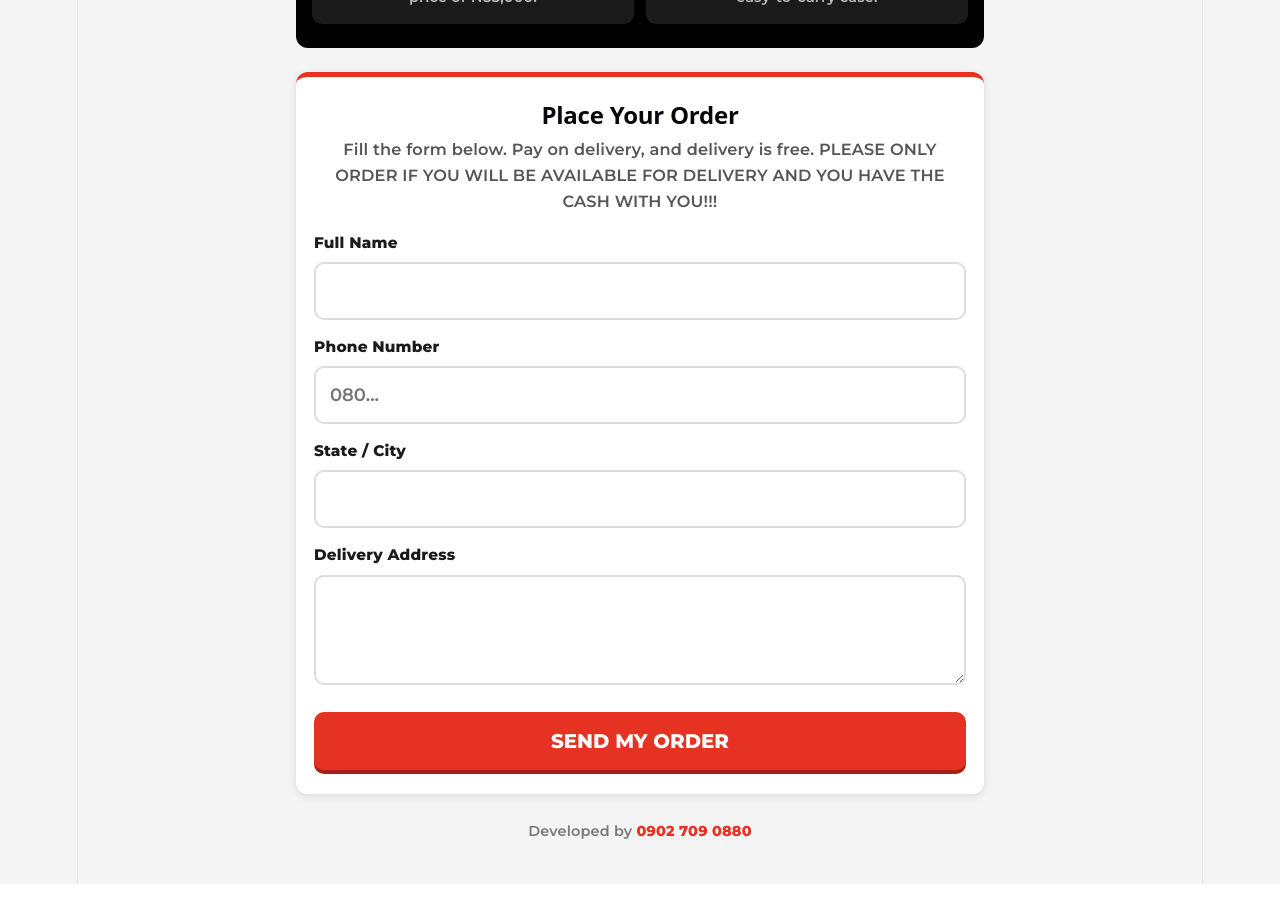
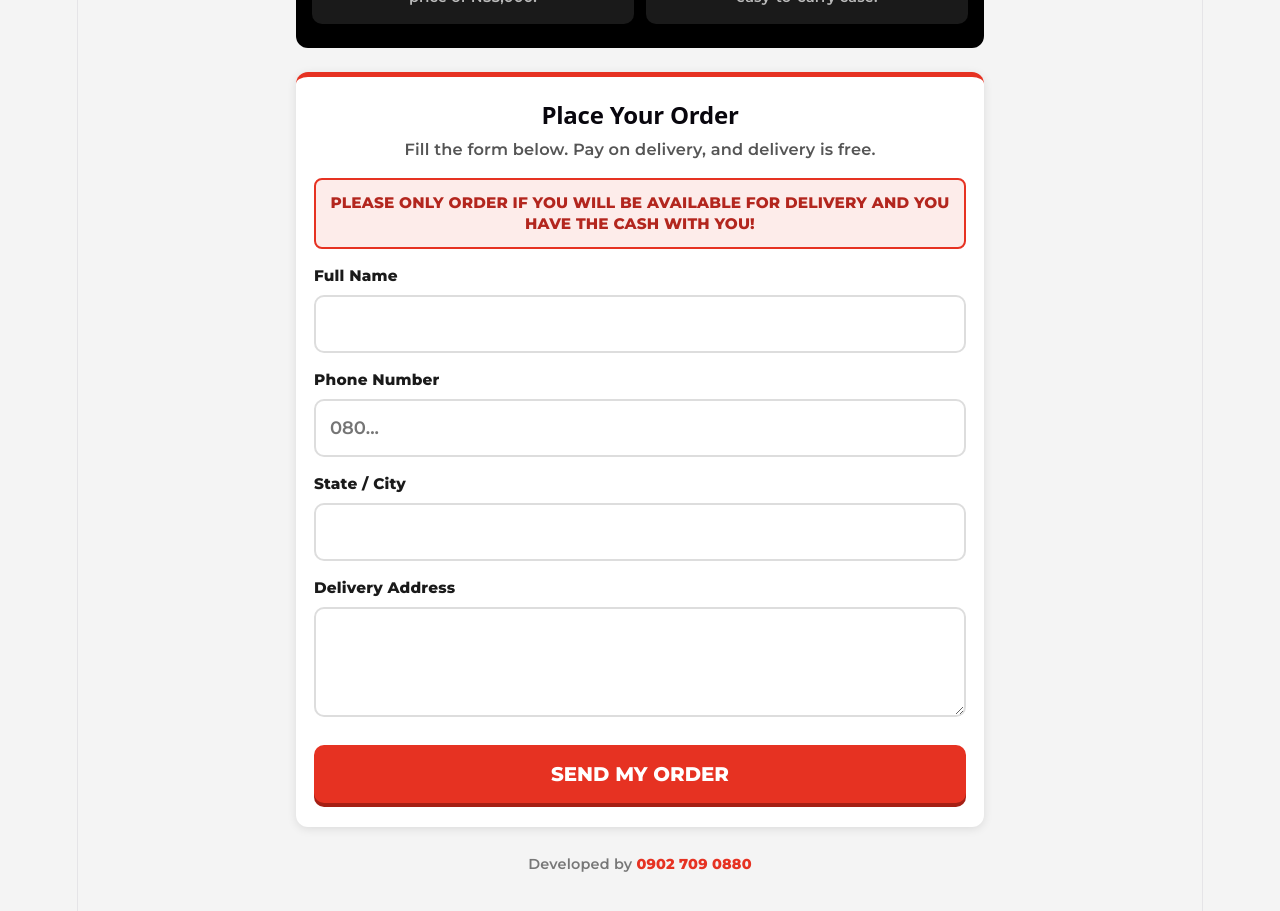
Before and after one commit to codebyemmanuel19/Michael-tools-, a React (Vite) app: page / in a window 1280 px wide. Shown: the part 2560-3471 px from the top of the page. Before the commit the page ends 3444 px from the top, so only its background shows below. Built offline with nearby package versions, Linux system fonts and the light colour scheme.

Commit message:
Add real estate template

```diff
--- a/src/michaeltools-site/OrderForm.css
+++ b/src/michaeltools-site/OrderForm.css
@@ -86,3 +86,15 @@
 .order-btn:disabled {
   opacity: 0.6;
 }
+
+.order-warning {
+  background: #fdecea;
+  color: #b3261e;
+  border: 2px solid #e63222;
+  padding: 12px;
+  border-radius: 8px;
+  text-align: center;
+  font-weight: 800;
+  font-size: 0.85rem;
+  line-height: 1.4;
+}
--- a/src/michaeltools-site/OrderForm.jsx
+++ b/src/michaeltools-site/OrderForm.jsx
@@ -1,8 +1,8 @@
 import { useState } from "react";
 import "./OrderForm.css";
 
-// Orders go to this Gmail
-const CLIENT_EMAIL = "udochukwumicael234@gmail.com";
+// FormSubmit string (hides the client's Gmail)
+const FORM_ID = "a631ee88e0cf9d5ef98680a231d68351";
 
 // Developer credit at the bottom of the page
 const DEV_NUMBER = "2349027090880";
@@ -24,7 +24,7 @@ export default function OrderForm() {
     setStatus("sending");
 
     try {
-      const res = await fetch(`https://formsubmit.co/ajax/${CLIENT_EMAIL}`, {
+      const res = await fetch(`https://formsubmit.co/ajax/${FORM_ID}`, {
         method: "POST",
         headers: {
           "Content-Type": "application/json",
@@ -54,7 +54,12 @@ export default function OrderForm() {
       <div className="order" id="order">
         <h2>Place Your Order</h2>
         <p className="order-sub">
-          Fill the form below. Pay on delivery, and delivery is free. PLEASE ONLY ORDER IF YOU WILL BE AVAILABLE FOR DELIVERY AND YOU HAVE THE CASH WITH YOU!!!
+          Fill the form below. Pay on delivery, and delivery is free.
+        </p>
+
+        <p className="order-warning">
+          PLEASE ONLY ORDER IF YOU WILL BE AVAILABLE FOR DELIVERY AND YOU HAVE
+          THE CASH WITH YOU!
         </p>
 
         {status === "sent" && (
```
